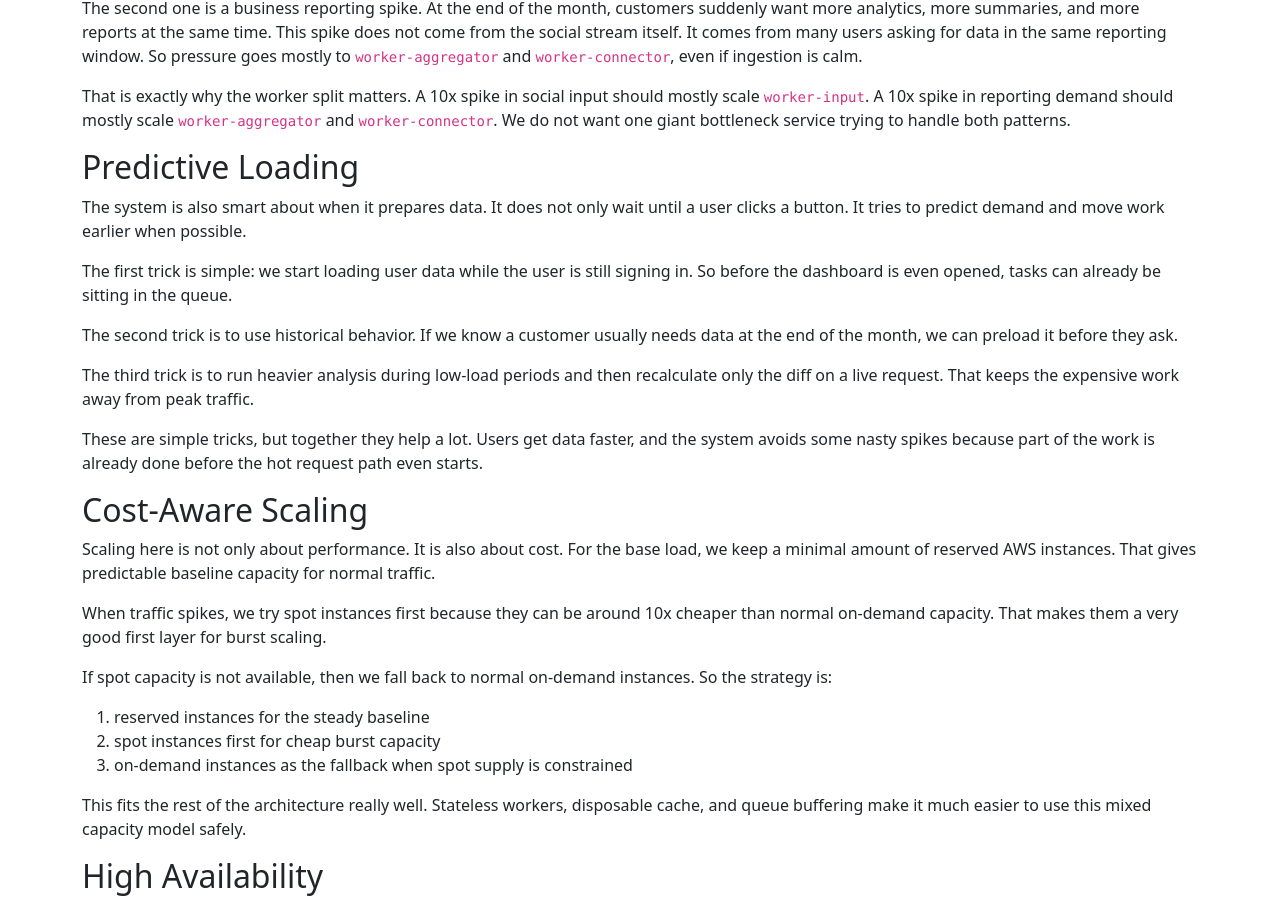
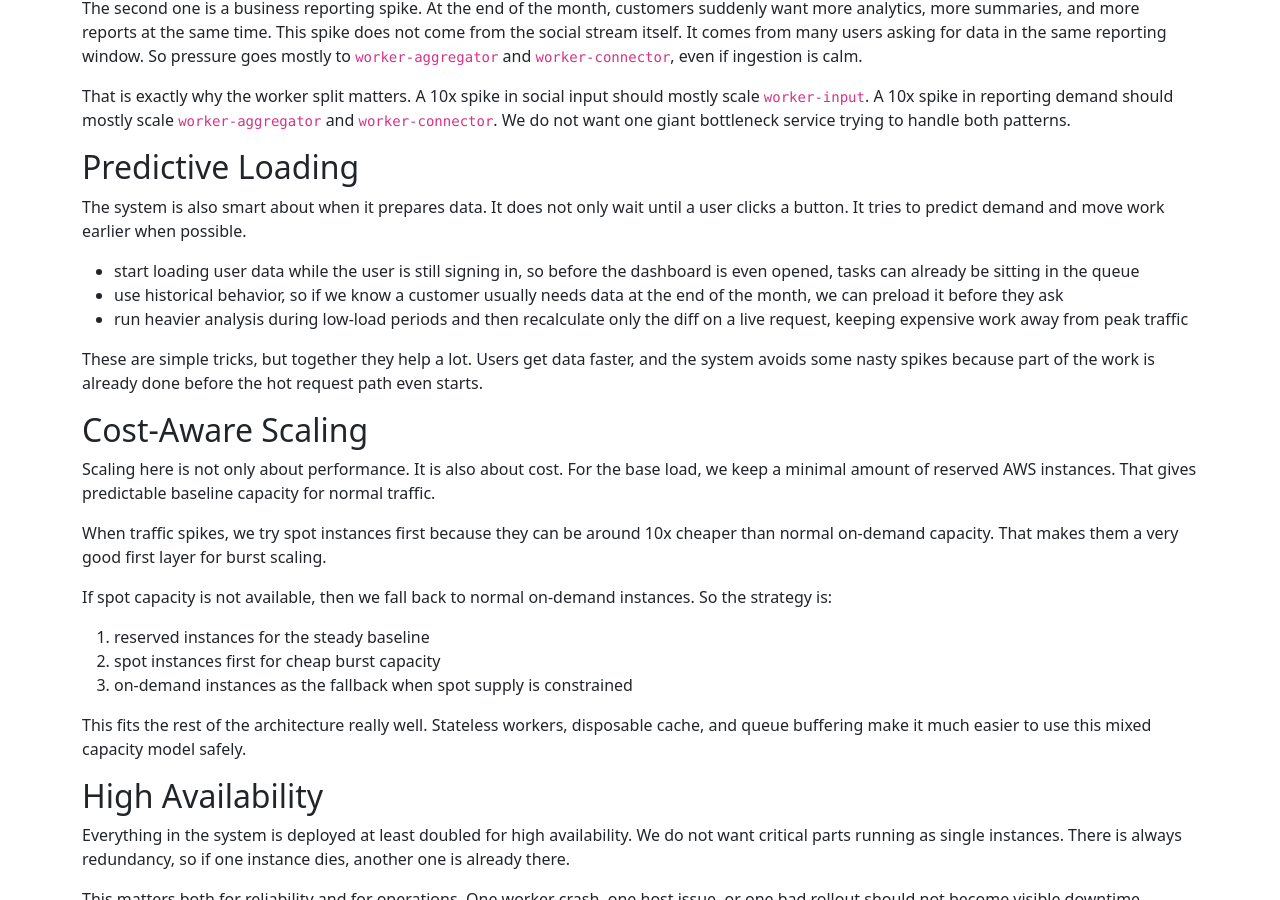
Before and after one commit to necromant2005/necromant2005.github.io, a Jekyll site: the page built from _pages/dev/true-social-metrics-internal-architecture.md, in a window 1280 px wide and 900 px high, scrolled down 5637 px. Built offline with Jekyll 4.4.1, drawn with Linux system fonts in a browser that asks for light colours.

Commit message:
better tracking

```diff
--- a/_pages/dev/true-social-metrics-internal-architecture.md
+++ b/_pages/dev/true-social-metrics-internal-architecture.md
@@ -148,11 +148,9 @@ That is exactly why the worker split matters. A 10x spike in social input should
 
 The system is also smart about when it prepares data. It does not only wait until a user clicks a button. It tries to predict demand and move work earlier when possible.
 
-The first trick is simple: we start loading user data while the user is still signing in. So before the dashboard is even opened, tasks can already be sitting in the queue.
-
-The second trick is to use historical behavior. If we know a customer usually needs data at the end of the month, we can preload it before they ask.
-
-The third trick is to run heavier analysis during low-load periods and then recalculate only the diff on a live request. That keeps the expensive work away from peak traffic.
+- start loading user data while the user is still signing in, so before the dashboard is even opened, tasks can already be sitting in the queue
+- use historical behavior, so if we know a customer usually needs data at the end of the month, we can preload it before they ask
+- run heavier analysis during low-load periods and then recalculate only the diff on a live request, keeping expensive work away from peak traffic
 
 These are simple tricks, but together they help a lot. Users get data faster, and the system avoids some nasty spikes because part of the work is already done before the hot request path even starts.
 
```
